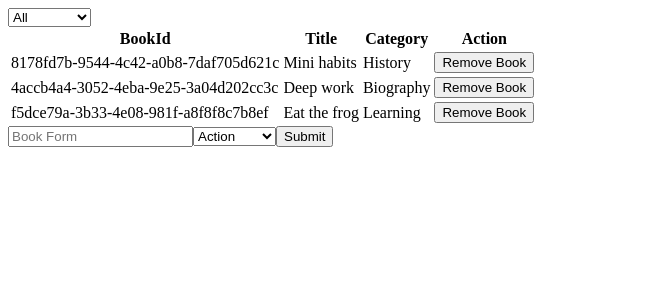
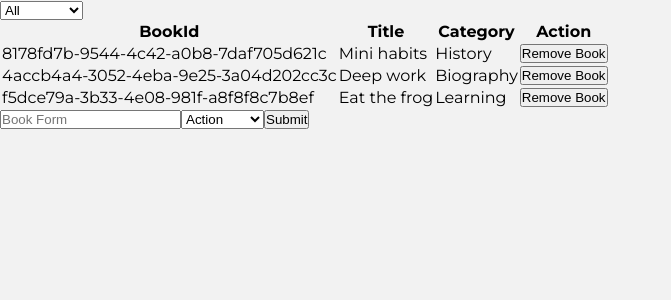
Before and after one commit to keneogu/react-redux-bookstore, a React (Create React App) app: page / in a window 1280 px wide. Shown: the top 300 px of the page, without its empty margins (0-671 px from the left). Built offline with nearby package versions, Linux system fonts and the light colour scheme.

Commit message:
remove default padding and margin

```diff
--- a/src/App.css
+++ b/src/App.css
@@ -1,2 +1,12 @@
 @import url('https://fonts.googleapis.com/css2?family=Montserrat:wght@400;700&display=swap');
 @import url('https://fonts.googleapis.com/css2?family=Roboto+Slab:wght@400;700&display=swap');
+* {
+  padding: 0;
+  margin: 0;
+  box-sizing: border-box;
+}
+
+body {
+  font-family: Montserrat, sans-serif;
+  background-color: rgba(0, 0, 0, 0.05);
+}
```
